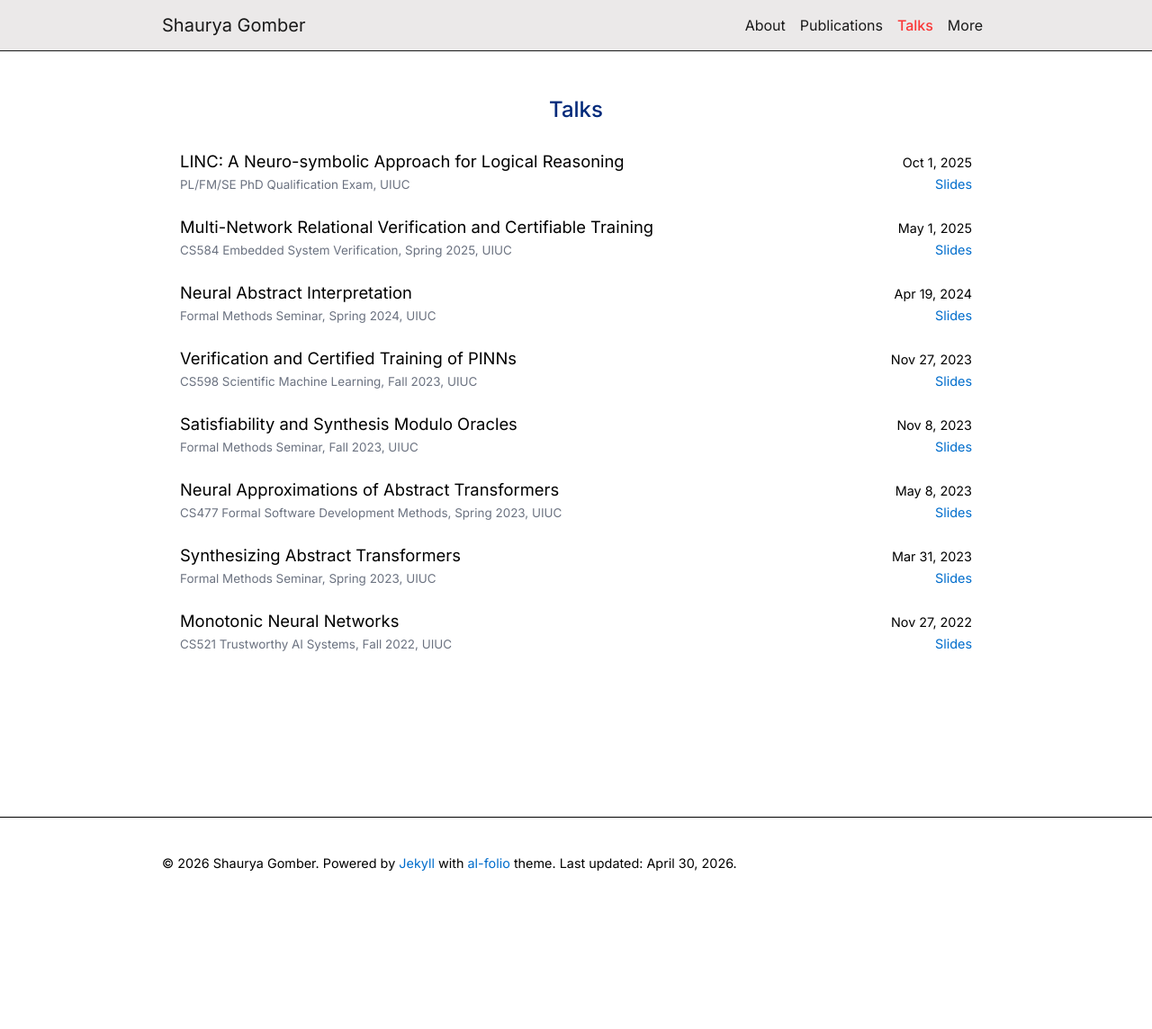
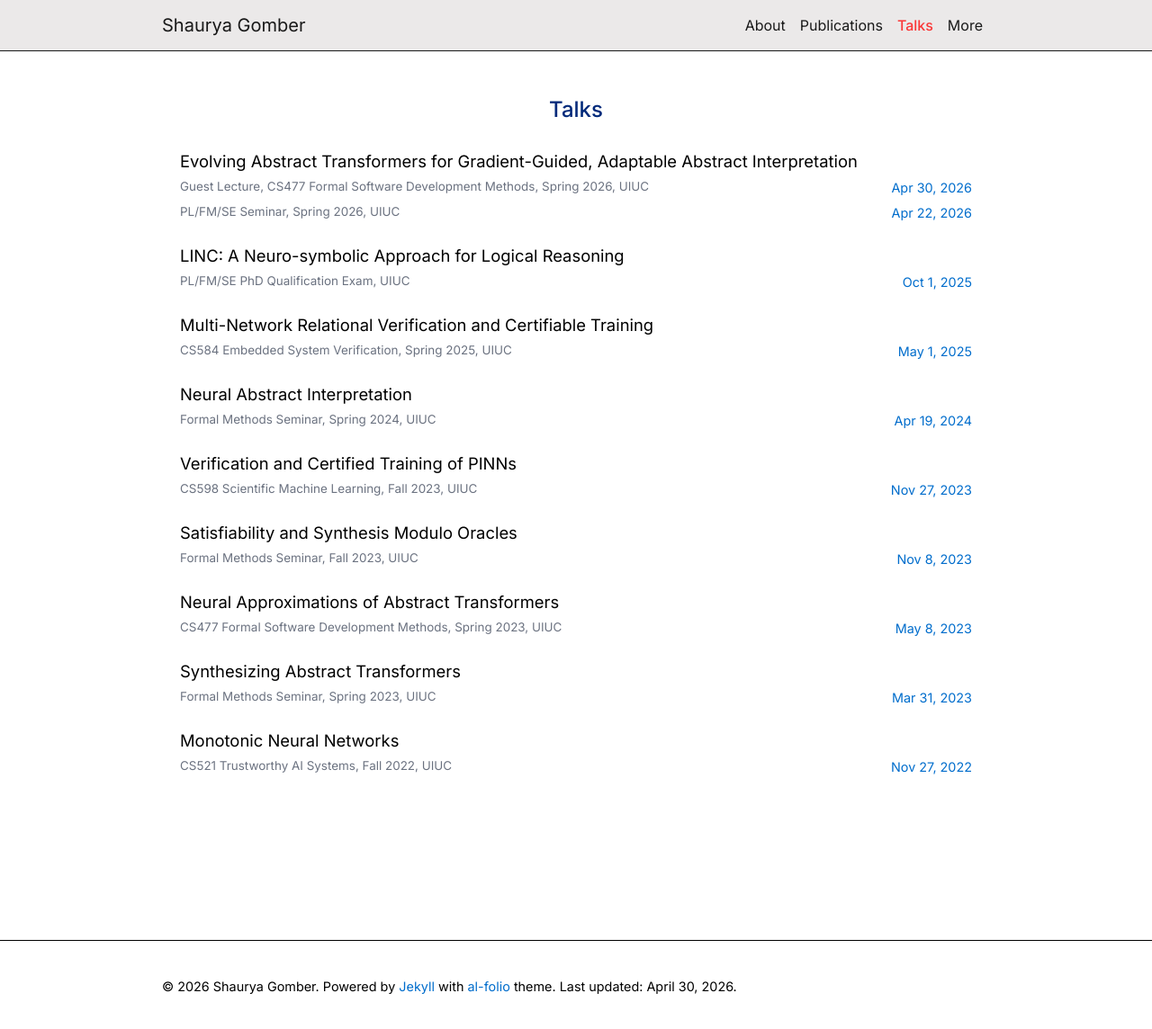
Before and after one commit to sgomber/sgomber.github.io, a Jekyll site: the page built from _pages/talks.md, in a window 1280 px wide and 1148 px high. Shown: the top 1144 px of the window at 90% size. Built offline with Jekyll 4.4.1, drawn with Linux system fonts in a browser that asks for light colours; comment, search, counter and statistics services are not loaded; a style sheet for code colours, icons or effects is not loaded.

Commit message:
feat: reformat talks and add recent ones

```diff
--- a/_data/talks.yml
+++ b/_data/talks.yml
@@ -1,39 +1,55 @@
-- date: 2025-10-01
-  title: "LINC: A Neuro-symbolic Approach for Logical Reasoning"
-  loc: PL/FM/SE PhD Qualification Exam, UIUC
+- title: "Evolving Abstract Transformers for Gradient-Guided, Adaptable Abstract Interpretation"
+  slides: AbsEvolve.pdf
+  venues:
+    - date: 2026-04-30
+      loc: Guest Lecture, CS477 Formal Software Development Methods, Spring 2026, UIUC
+    - date: 2026-04-22
+      loc: PL/FM/SE Seminar, Spring 2026, UIUC
+
+- title: "LINC: A Neuro-symbolic Approach for Logical Reasoning"
   slides: Quals_LINC.pdf
+  venues:
+    - date: 2025-10-01
+      loc: PL/FM/SE PhD Qualification Exam, UIUC
 
-- date: 2025-05-01
-  title: Multi-Network Relational Verification and Certifiable Training
-  loc: CS584 Embedded System Verification, Spring 2025, UIUC
+- title: Multi-Network Relational Verification and Certifiable Training
   slides: Multi_Net_Verification.pdf
+  venues:
+    - date: 2025-05-01
+      loc: CS584 Embedded System Verification, Spring 2025, UIUC
 
-- date: 2024-04-19
-  title: Neural Abstract Interpretation
-  loc: Formal Methods Seminar, Spring 2024, UIUC
+- title: Neural Abstract Interpretation
   slides: NAI_FM.pdf
+  venues:
+    - date: 2024-04-19
+      loc: Formal Methods Seminar, Spring 2024, UIUC
 
-- date: 2023-11-27
-  title: Verification and Certified Training of PINNs
-  loc: CS598 Scientific Machine Learning, Fall 2023, UIUC
+- title: Verification and Certified Training of PINNs
   slides: PINN_Verification.pdf
+  venues:
+    - date: 2023-11-27
+      loc: CS598 Scientific Machine Learning, Fall 2023, UIUC
 
-- date: 2023-11-08
-  title: Satisfiability and Synthesis Modulo Oracles
-  loc: Formal Methods Seminar, Fall 2023, UIUC
+- title: Satisfiability and Synthesis Modulo Oracles
   slides: SMTO.pdf
+  venues:
+    - date: 2023-11-08
+      loc: Formal Methods Seminar, Fall 2023, UIUC
 
-- date: 2023-05-08
-  title: Neural Approximations of Abstract Transformers
-  loc: CS477 Formal Software Development Methods, Spring 2023, UIUC
+- title: Neural Approximations of Abstract Transformers
   slides: Neural_Abstract_Transformers.pdf
+  venues:
+    - date: 2023-05-08
+      loc: CS477 Formal Software Development Methods, Spring 2023, UIUC
 
-- date: 2023-03-31
-  title: Synthesizing Abstract Transformers
-  loc: Formal Methods Seminar, Spring 2023, UIUC
+- title: Synthesizing Abstract Transformers
   slides: Synthesizing_Abstract_Transformers.pdf
+  venues:
+    - date: 2023-03-31
+      loc: Formal Methods Seminar, Spring 2023, UIUC
 
-- date: 2022-11-27
-  title: Monotonic Neural Networks
-  loc: CS521 Trustworthy AI Systems, Fall 2022, UIUC
+- title: Monotonic Neural Networks
   slides: Monotonic_Neural_Networks.pdf
+  venues:
+    - date: 2022-11-27
+      loc: CS521 Trustworthy AI Systems, Fall 2022, UIUC
--- a/_layouts/talks.html
+++ b/_layouts/talks.html
@@ -11,28 +11,23 @@ layout: default
     <ul class="list-group">
         {%- assign talks = site.data.talks -%}
         {% for talk in talks %}
-        <li class="list-group-item d-flex justify-content-between align-items-center">
-            <div>
-                <span class="paper-title">
-                    {{ talk.title }}
-                </span>
-                <br>
-                <span class="talk_venue">
-                    {{ talk.loc }}
-                </span>
+        <li class="list-group-item">
+            <span class="paper-title">{{ talk.title }}</span>
+            {% for venue in talk.venues %}
+              {%- assign slides = venue.slides | default: talk.slides -%}
+            <div class="d-flex justify-content-between align-items-center mt-1">
+                <span class="talk_venue">{{ venue.loc }}</span>
+                <div class="text-right" style="white-space: nowrap; margin-left: 1rem;">
+                    {% if slides %}
+                    <a class="paper-links" style="font-size: 0.9rem;" href="{{ slides | prepend: 'assets/pdf/talks/' | relative_url}}">{{ venue.date | date: "%b %-d, %Y" }}</a>
+                    {% else %}
+                    <span style="font-size: 0.9rem;">{{ venue.date | date: "%b %-d, %Y" }}</span>
+                    {% endif %}
+                </div>
             </div>
-            <div class="text-right">
-                <span style="font-size: 0.9rem;">
-                    {{ talk.date | date: "%b %-d, %Y" }}
-                </span><br>
-                {% if talk.slides %}
-                <span>
-                    <a class="paper-links" href="{{ talk.slides | prepend: 'assets/pdf/talks/' | relative_url}}">Slides</a>
-                </span>
-                {% endif %}
-            </div>
+            {% endfor %}
         </li>
-      {%- endfor %}
+        {%- endfor %}
       </ul>
       <br>
       <br>
```
Also changed, not shown: 1 other file.
